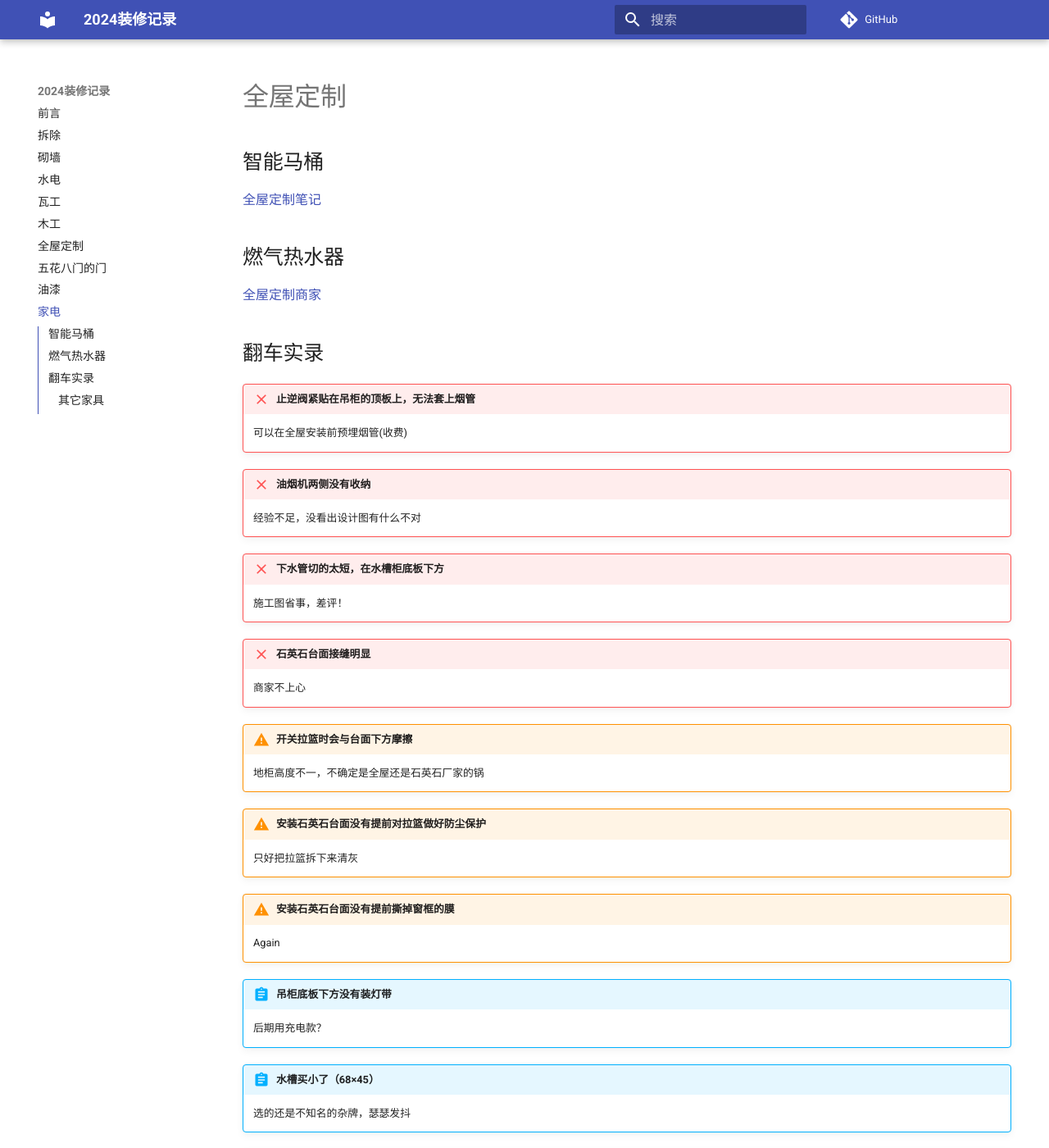
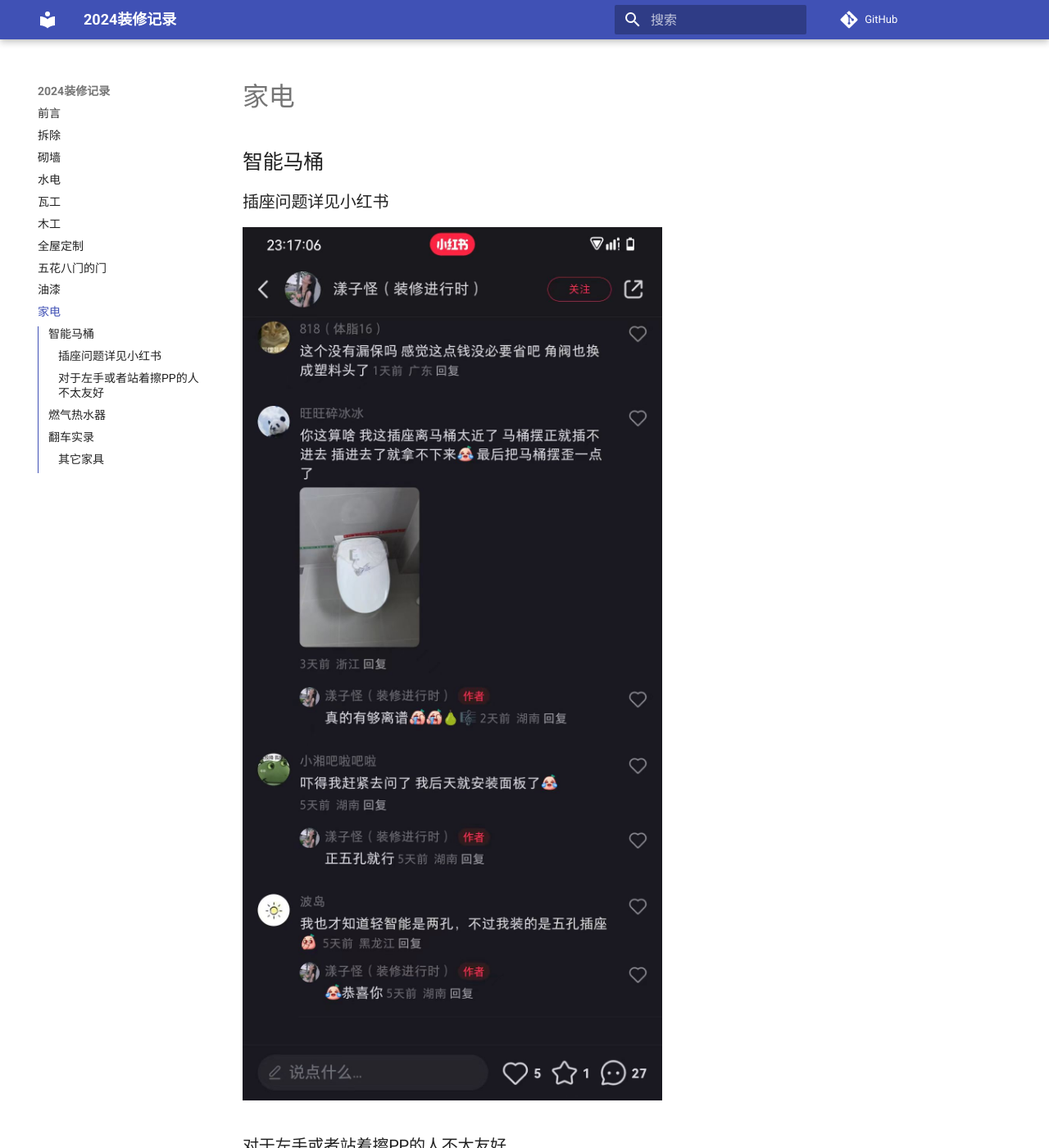
Before and after one commit to LPKnight/2024renovation, an MkDocs documentation site: the page built from docs/homeAppliances.md, in a window 1280 px wide and 1400 px high. Shown: the whole window at 82% size. Built offline with MkDocs 1.6.1 and Material for MkDocs 9.7.7, drawn with Linux system fonts in a browser that asks for light colours; comment, search, counter and statistics services are not loaded.

Commit message:
upload md

```diff
--- a/docs/homeAppliances.md
+++ b/docs/homeAppliances.md
@@ -1,7 +1,11 @@
-# 全屋定制
+# 家电
 
 ## 智能马桶
-[全屋定制笔记](files/全屋定制笔记.pdf)
+
+### 插座问题详见小红书
+![避坑攻略](images/智能马桶插座.jpg "监工指南"){: figcaption=1235 style="width:40vw;" }
+### 对于左手或者站着擦PP的人不太友好
+![避坑攻略](images/智能马桶使用习惯.jpg "监工指南"){: figcaption=1235 style="width:40vw;" }
 
 ## 燃气热水器
 [全屋定制商家](files/福州全屋定制商家.xlsx)
```
Also changed, not shown: docs/images/智能马桶使用习惯.jpg (added), docs/images/智能马桶插座.jpg (added).
